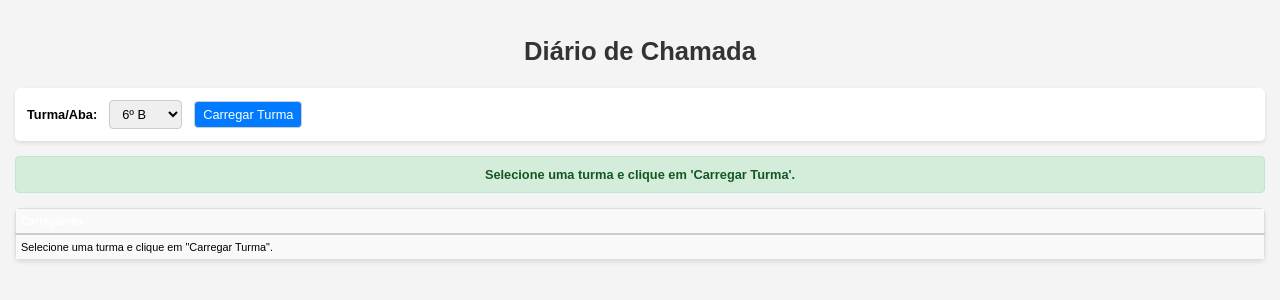
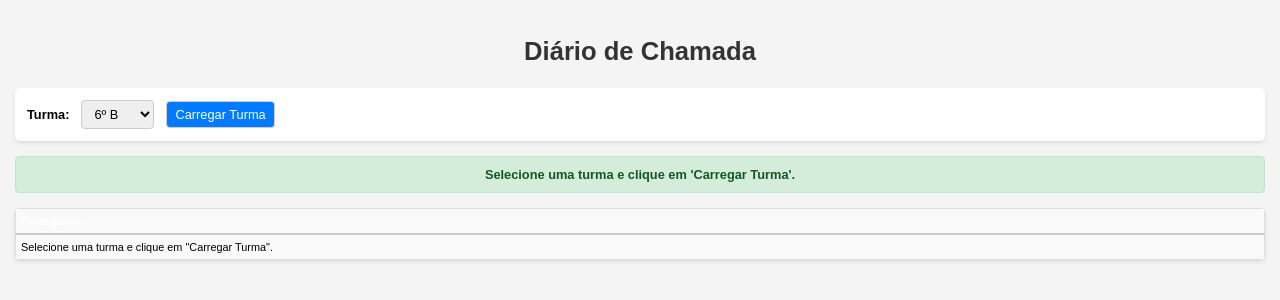
Before and after one commit to chrismdj/diario-de-faltas, a plain HTML site: page index.html in a window 1280 px wide. Drawn offline with Linux system fonts and the light colour scheme.

Commit message:
Update index.html

```diff
--- a/index.html
+++ b/index.html
@@ -19,7 +19,7 @@
     <h1>Diário de Chamada</h1>
 
     <div class="controls">
-        <label for="sheetSelect">Turma/Aba:</label>
+        <label for="sheetSelect">Turma:</label>
         <select id="sheetSelect">
             <option value="6B">6º B</option>
             <option value="7B">7º B</option>
```
